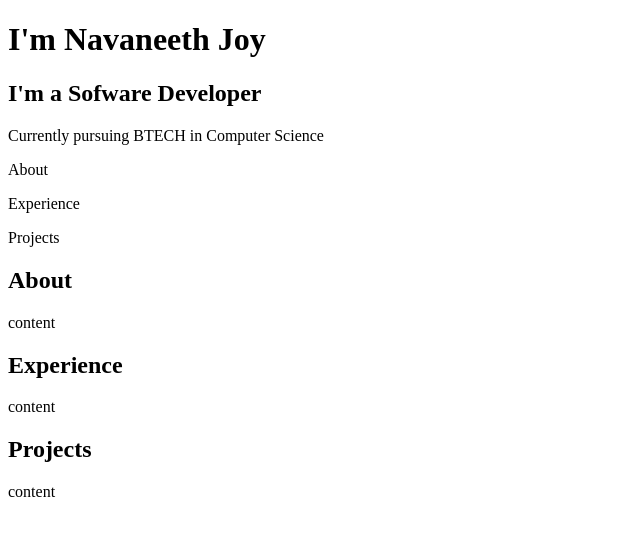
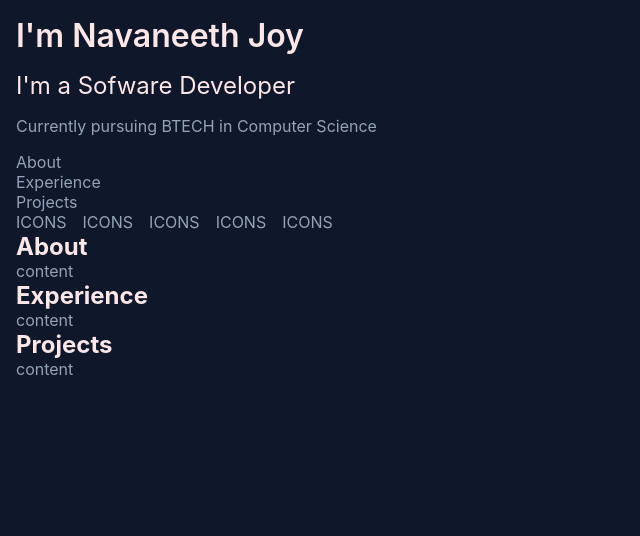
Before and after one commit to Navaneeth8812/portfolioWebsite, a plain HTML site: page index.html in a window 1280 px wide. Shown: the whole page, without its empty margins (0-640 px from the left). Drawn offline with Linux system fonts and the light colour scheme.

Commit message:
webcommit

```diff
--- a/index.html
+++ b/index.html
@@ -12,7 +12,9 @@
 </head>
 <body>
     <header>
+        <a href="/index.html" class="head-guy">
         <h1>I'm Navaneeth Joy</h1>
+        </a>
         <h2>I'm a Sofware Developer</h2>
         <p>Currently pursuing BTECH in Computer Science</p>
         <nav>
@@ -25,6 +27,13 @@
         <a>
             <p>Projects</p>
         </a>
+        <div class="icon-class">
+        <p>ICONS</p>
+        <p>ICONS</p>
+        <p>ICONS</p>
+        <p>ICONS</p>
+        <p>ICONS</p>
+        </div>
         </nav>
     </header>
     <main>
--- a/styles.css
+++ b/styles.css
@@ -0,0 +1,37 @@
+:root{
+    --highlight-color:rgb(255, 231, 231);
+    --h2-color:rgb(30, 39, 77);
+}
+*{
+    border: 0;
+    margin: 0;
+    background-color: rgb(15 23 42);
+}
+body{
+    font-family: 'Inter', sans-serif;
+    color: #94a3b8;
+    padding: 1rem;
+}
+body h2{
+    color: var(--highlight-color);
+}
+header{
+    display: flex;
+    flex-direction: column;
+    gap: 1rem;
+}
+header h1{
+    color: var(--highlight-color);
+    font-weight: 600;
+}
+header h2{
+    font-weight: 400;
+}
+.head-guy{
+    text-decoration: none;
+    cursor: pointer;
+}
+.icon-class{
+    display: flex;
+    gap: 1rem;
+}
```
